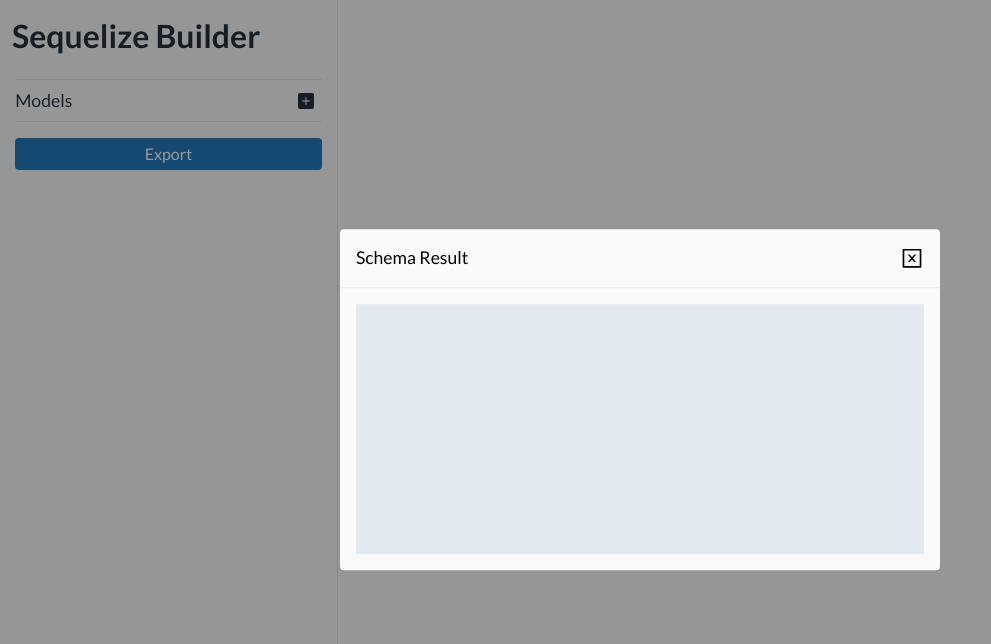
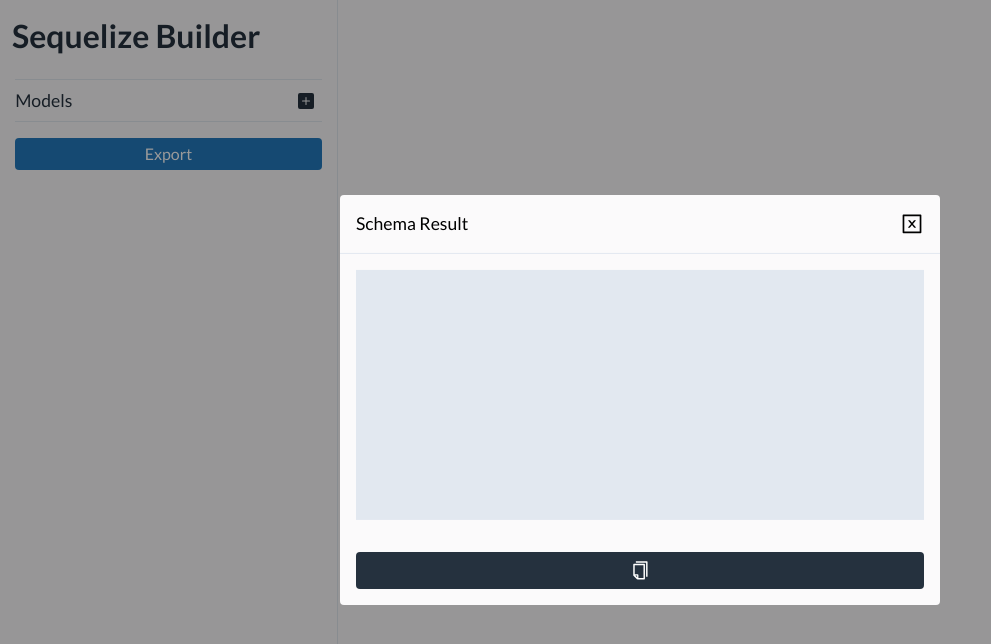
Before and after one commit to Ulysseassoo/SequelizeSchemaBuilder, a React (Vite) app: page / in a window 1280 px wide. Both pictures are taken after a click on the button "Export". Shown: the top 644 px of the page, without its empty margins (0-991 px from the left). Built offline with nearby package versions, Linux system fonts and the light colour scheme.

Commit message:
Copy to clipboard function

```diff
--- a/src/Components/Modal.jsx
+++ b/src/Components/Modal.jsx
@@ -3,6 +3,8 @@
 import { AiOutlineCloseSquare } from "react-icons/ai"
 import { useForm } from "react-hook-form"
 import { DataContext } from "../Provider/DataProvider"
+import { AiOutlineCopy } from "react-icons/ai"
+import { toast } from "react-toastify"
 
 const Modal = ({ field, setOnOpen, id, exported, data, properties }) => {
 	const context = useContext(DataContext)
@@ -22,6 +24,17 @@
 	useEffect(() => {
 		setValue("type", field)
 	}, [])
+	const copyToClipboard = () => {
+		navigator.clipboard.writeText(data)
+		toast.success("Copied to Clipboard !", {
+			position: "top-right",
+			autoClose: 800,
+			hideProgressBar: true,
+			closeOnClick: false,
+			pauseOnHover: true,
+			draggable: true
+		})
+	}
 
 	if (exported) {
 		return (
@@ -37,6 +50,11 @@
 						</pre>
 					</Box>
 				</Body>
+				<Margin>
+					<Button copy onClick={() => copyToClipboard()}>
+						<AiOutlineCopy />
+					</Button>
+				</Margin>
 			</Container>
 		)
 	}
@@ -110,6 +128,10 @@
 	margin: 1rem;
 `
 
+const Margin = styled.div`
+	margin: 1rem;
+`
+
 const Header = styled.div`
 	padding: 1rem;
 	border-bottom: 1px solid ${({ theme }) => theme.borders};
@@ -164,6 +186,20 @@
 		css`
 			background: ${({ theme }) => theme.accent};
 		`}
+	${({ copy }) =>
+		copy &&
+		css`
+			background: ${({ theme }) => theme.textsecondary};
+			display: flex;
+			align-items: center;
+			justify-content: center;
+			padding: 0.5rem;
+			font-size: 1.3rem;
+			border-radius: 0.25rem;
+			&:hover {
+				background: ${({ theme }) => theme.text};
+			}
+		`}
 `
 
 const Form = styled.form`
--- a/src/Components/Sidebar.jsx
+++ b/src/Components/Sidebar.jsx
@@ -16,14 +16,14 @@
 		state.data.forEach((model, index) => {
 			index > 0 && schema.push("\n")
 			schema.push(`const ${model.name} = sequelize.define('${model.name}', { \n`)
-			model.properties.map((property) => {
+			model.properties.map((property, i) => {
 				schema.push(`${property.name}: {\n	type: DataTypes.${property.type.toUpperCase()}`)
 				property.defaultValue && schema.push(`,\n	defaultValue: ${property.defaultValue}`)
 				property.primaryKey && schema.push(`,\n	primaryKey: true`)
 				property.null && schema.push(`,\n	allowNull: true`)
 				property.autoIncrement && schema.push(`,\n	autoIncrement: true`)
 				property.unique && schema.push(`,\n	unique: true`)
-				schema.push("\n     } \n")
+				schema.push("\n     }, \n")
 			})
 			schema.push("})")
 		})
```
